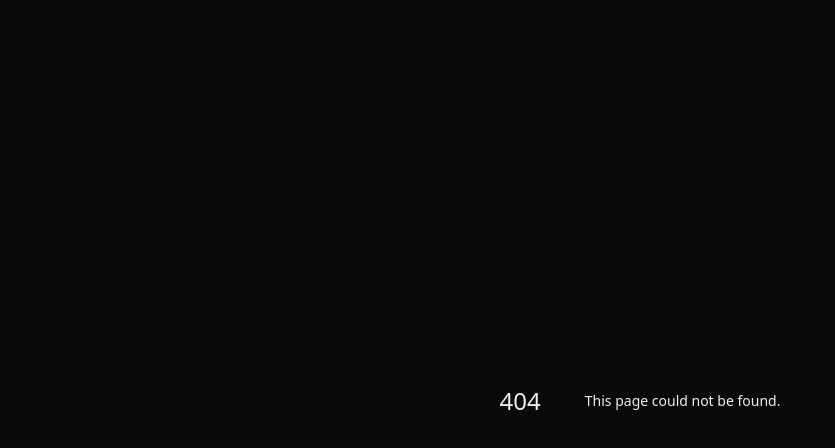
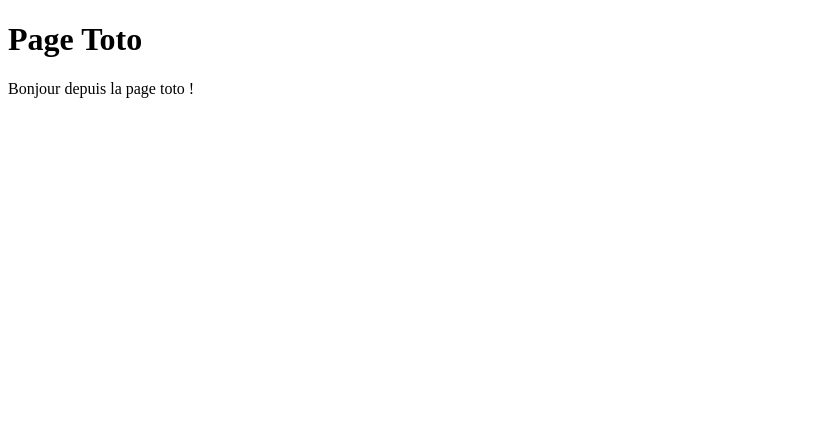
Before and after one commit to mthSmz/test-codex, a Next.js app: page /toto in a window 1280 px wide. Before the commit this address had no page. Shown: the top 448 px of the page, without its empty margins (0-835 px from the left). Built offline with nearby package versions, Linux system fonts and the light colour scheme.

Commit message:
Add toto page

```diff
--- /dev/null
+++ b/pages/toto.js
@@ -0,0 +1,8 @@
+export default function TotoPage() {
+  return (
+    <main>
+      <h1>Page Toto</h1>
+      <p>Bonjour depuis la page toto !</p>
+    </main>
+  );
+}
```
